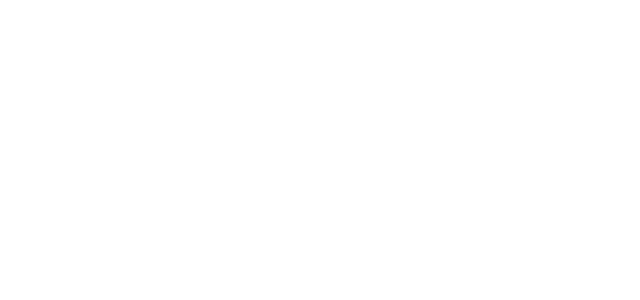
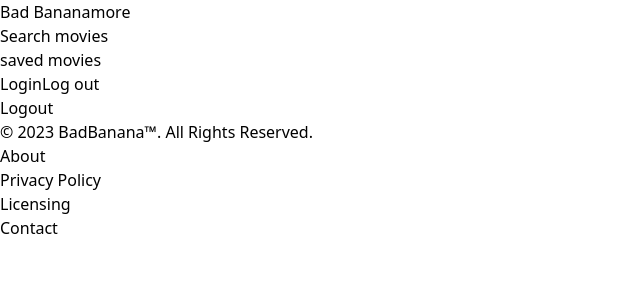
Before and after one commit to AdibaSjd/banana-UI, a React (Create React App) app: page /logout in a window 1280 px wide. Before the commit this address had no page. Shown: the top 300 px of the page, without its empty margins (0-640 px from the left). Built offline with nearby package versions, Linux system fonts and the light colour scheme; what @material-tailwind/react would draw is missing.

Commit message:
router logout

```diff
--- a/src/App.js
+++ b/src/App.js
@@ -5,6 +5,7 @@
 import SearchMovies from './components/Pages/SearchMovies';
 import SavedMovies from './components/Pages/SavedMovies';
 import Login from './components/Pages/Login';
+import Logout from './components/Pages/Logout';
 
 
 const App = () => {
@@ -14,6 +15,7 @@
   <Route path="/" element={<SearchMovies/>} />
   <Route path="/saved" element={<SavedMovies />} />
   <Route path="/loging" element={<Login />}/>
+  <Route path="/logout" element={<Logout />}/>
 </Routes>
 </BrowserRouter>
 )
--- a/src/components/NavBar.js
+++ b/src/components/NavBar.js
@@ -57,9 +57,11 @@
                        <span>Login</span>
               </Button>
               </a>
+              <a href="/logout">
                   <Button variant="gradient" color="brown" size="sm" className="hidden lg:inline-block">
                      <span>Log out</span>
                   </Button>
+                </a>
                </div>
 
             </ul>
--- a/src/components/Pages/Login.js
+++ b/src/components/Pages/Login.js
@@ -13,6 +13,12 @@
                 <h1 className='flex justify-center font-bold '>Login</h1>
             </div>
 
+
+
+
+
+
+
             <Footer />
         </div>
     )
--- /dev/null
+++ b/src/components/Pages/Logout.js
@@ -0,0 +1,20 @@
+import React from 'react'
+import NavBar from '../NavBar';
+import Footer from '../Footer';
+import "../../App.css";
+
+function Logout() {
+
+    return (
+
+        <div className="w-full bg-white">
+            <NavBar />
+            <div className='mb-20'>
+                <h1 className='flex justify-center font-bold '>Logout</h1>
+            </div>
+
+            <Footer />
+        </div>
+    )
+    }
+    export default Logout;
```
